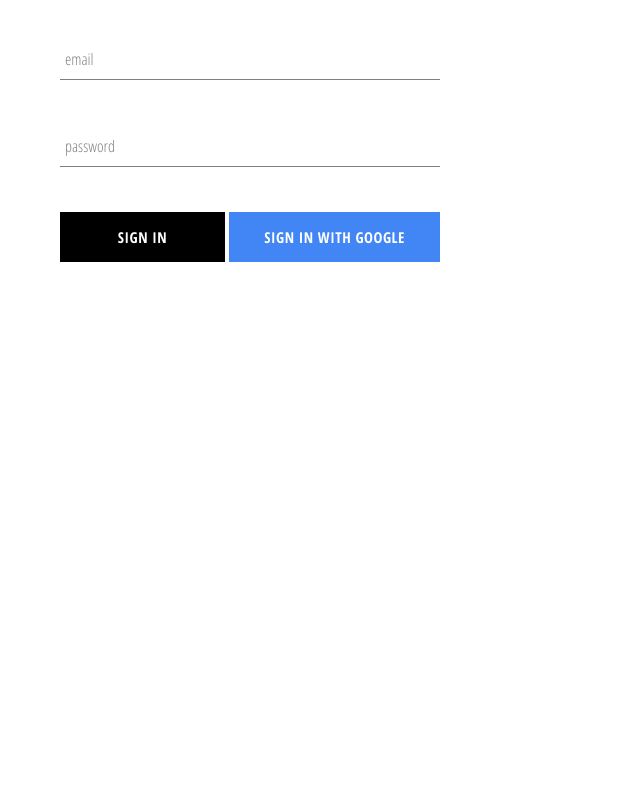
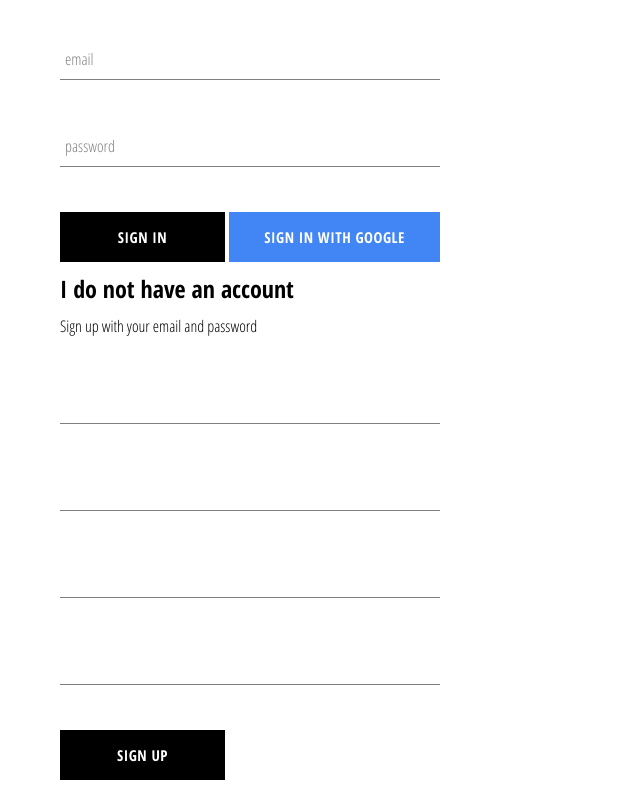
Before and after one commit to L-Goncalves/crwn-clothing, a React (Create React App) app: page /signin in a window 1280 px wide. Shown: the part 217-1017 px from the top of the page, without its empty margins (0-640 px from the left). Before the commit the page ends 800 px from the top, so only its background shows below. Built offline with nearby package versions, Linux system fonts and the light colour scheme; no server answers.

Commit message:
Adding signOut Component

```diff
--- /dev/null
+++ b/src/components/signOut/sign-out.component.jsx
@@ -0,0 +1,92 @@
+import React from 'react';
+import './sign-out.styles.scss'
+import FormInput from '../form-input/form-input.component'
+import CustomButton from '../custom-button/custom-button.component'
+
+import {auth, createUserProfileDocument} from '../../firebase/firebase.utils'
+
+class SignOut extends React.Component{
+    constructor(){
+        super()
+
+        this.state = {
+            displayName: '',
+            email: '',
+            password: '',
+            confirmPassword: ''
+        }
+    }
+
+    handleSubmit = async(e) =>{
+        e.preventDefault()
+
+        const {displayName, email, password, confirmPassword} = this.state
+
+        if(password != confirmPassword){
+            alert("Passwords don't match")
+            return
+        }
+
+        try{
+            const {user} = await auth.createUserWithEmailAndPassword(email, password)
+
+           await createUserProfileDocument(user, {displayName})
+
+           this.setState({
+            displayName: '',
+            email: '',
+            password: '',
+            confirmPassword: ''
+           })
+        } catch(error){
+            console.log(error)
+        }
+    }
+
+    handleChange(e){
+        const {name, value} = e.target
+
+        this.setState({[name]: value})
+    }
+
+    render(){
+        const {displayName, email, password, confirmPassword} = this.state
+        return(
+            <div className='sign-up'>
+                <h2 class='title'>I do not have an account</h2>
+                <span>Sign up with your email and password</span>
+
+                <form className='sign-up-form' onSubmit={this.handleSubmit}>
+                    <FormInput
+                        type="text"
+                        name='displayName'
+                        value={displayName}
+                        onChange={this.handleChange}
+                    />
+                      <FormInput
+                        type="email"
+                        name='email'
+                        value={email}
+                        onChange={this.handleChange}
+                    />
+                      <FormInput
+                        type="password"
+                        name='password'
+                        value={password}
+                        onChange={this.handleChange}
+                    />
+                      <FormInput
+                        type="password"
+                        name='confirmPassword'
+                        value={confirmPassword}
+                        onChange={this.handleChange}
+                    />
+                    <CustomButton type='submit'>Sign Up</CustomButton>
+                </form>
+
+            </div>
+        )
+    }
+}
+
+export default SignOut
--- /dev/null
+++ b/src/components/signOut/sign-out.styles.scss
@@ -0,0 +1,9 @@
+.sign-up {
+    display: flex;
+    flex-direction: column;
+    width: 380px;
+
+    .title {
+      margin: 10px 0;
+    }
+  }
--- a/src/pages/signIn-signUp/sign-in-sign-up.component.jsx
+++ b/src/pages/signIn-signUp/sign-in-sign-up.component.jsx
@@ -1,10 +1,11 @@
 import React from 'react';
 import SignIn from '../../components/signIn/signIn.component'
-
+import SignOut from '../../components/signOut/sign-out.component'
 const signInSignUp = () =>{
     return(
         <div>
             <SignIn/>
+            <SignOut/>
         </div>
 
     )
```
